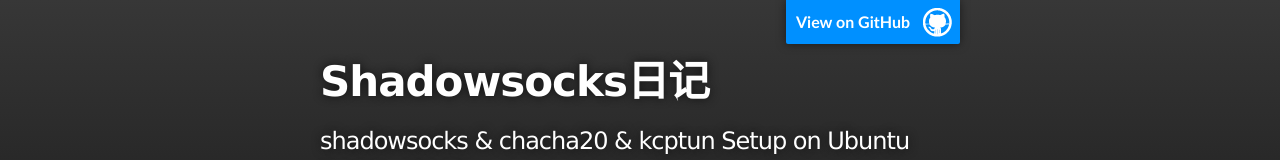
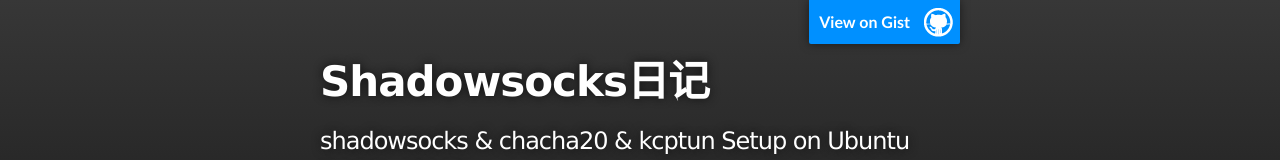
Before and after one commit to guomuller/guomuller.github.io, a plain HTML site: page index.html in a window 1280 px wide. Shown: the top 160 px of the page. Drawn offline with Linux system fonts and the light colour scheme.

Commit message:
Update index.html

```diff
--- a/index.html
+++ b/index.html
@@ -16,7 +16,7 @@
     <!-- HEADER -->
     <div id="header_wrap" class="outer">
         <header class="inner">
-          <a id="forkme_banner" href="https://github.com/guomuller">View on GitHub</a>
+          <a id="forkme_banner" href="https://gist.github.com/guomuller/b5e74e50f40c85f44dd2059550e413ff">View on Gist</a>
 
           <h1 id="project_title">Shadowsocks日记</h1>
           <h2 id="project_tagline">shadowsocks &amp; chacha20 &amp; kcptun Setup on Ubuntu 14.04 x86_64</h2>
```
